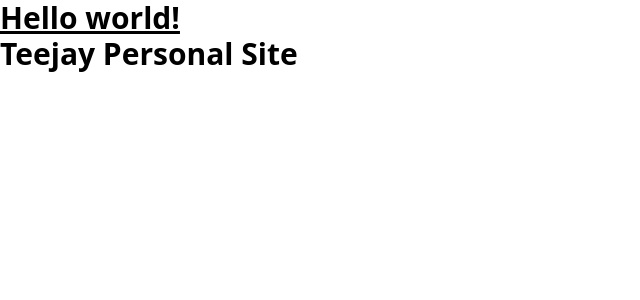
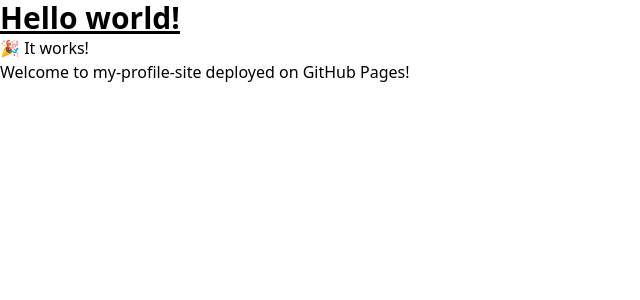
Before and after one commit to teejay13/my-profile-site, a SvelteKit app: page / in a window 1280 px wide. Shown: the top 300 px of the page, without its empty margins (0-640 px from the left). Built offline with nearby package versions, Linux system fonts and the light colour scheme.

Commit message:
run build page

```diff
--- a/src/routes/+layout.svelte
+++ b/src/routes/+layout.svelte
@@ -2,8 +2,6 @@
 	import '../app.css';
 
 	let { children } = $props();
-
-	export const prerender = true;
 </script>
 
 
--- a/src/routes/+page.svelte
+++ b/src/routes/+page.svelte
@@ -2,7 +2,6 @@
     <h1 class="text-3xl font-bold underline">
         Hello world!
     </h1>
-    <h1 class="text-3xl font-bold">
-        Teejay Personal Site
-    </h1>
+    <h1>🎉 It works!</h1>
+    <p>Welcome to my-profile-site deployed on GitHub Pages!</p>
 </main>
```
